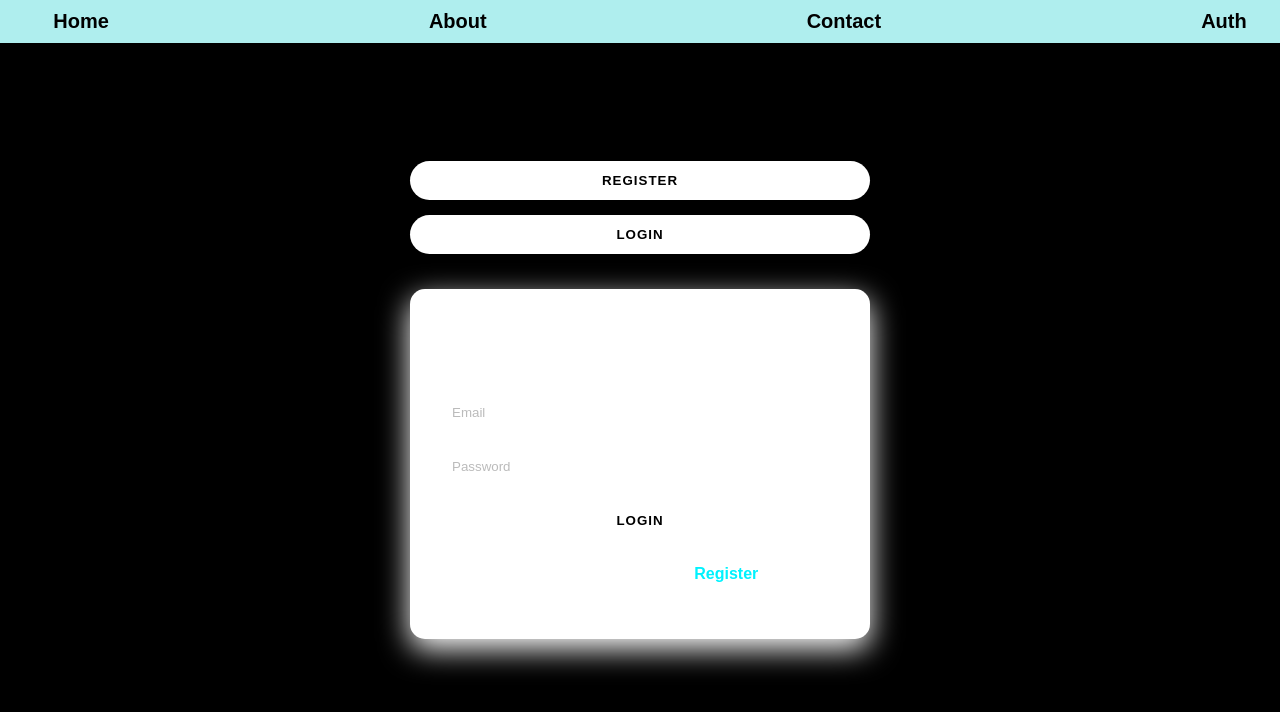
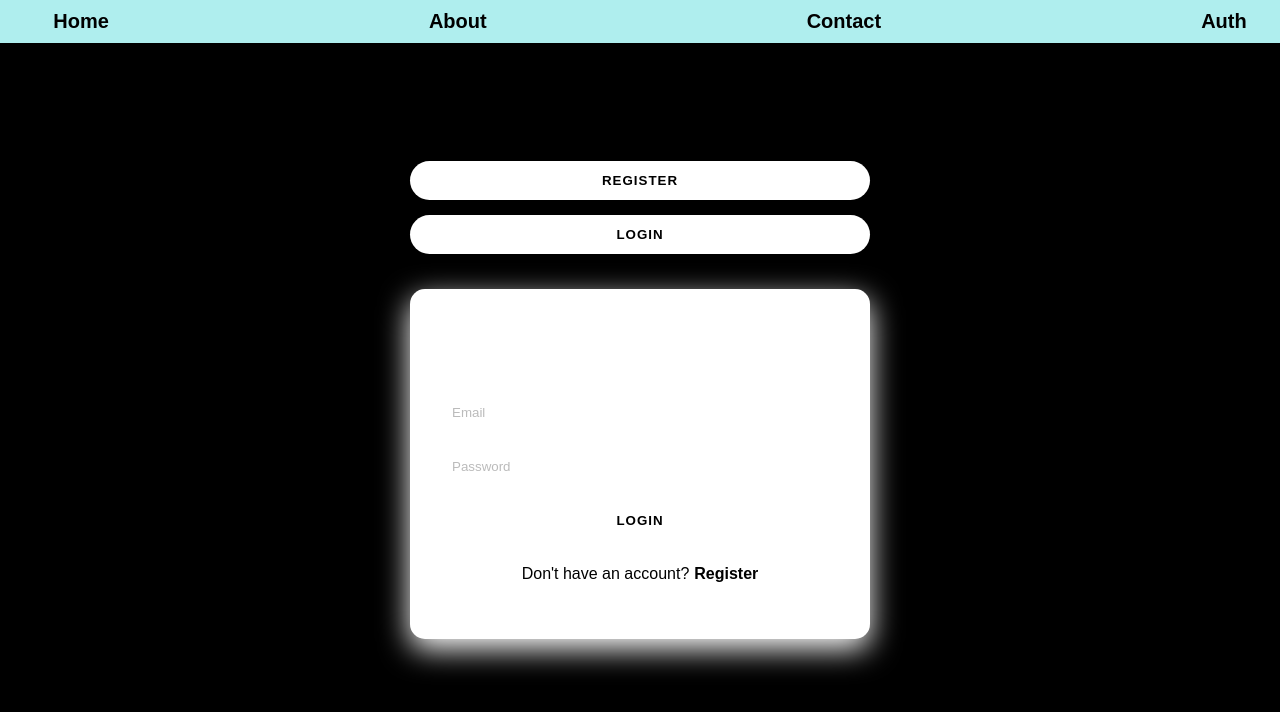
Before and after one commit to Eshhaa11/React-lesson1, a React (Create React App) app: page / in a window 1280 px wide. Both pictures are taken after a click on the button "LOGIN". Shown: the top 712 px of the page. Built offline with nearby package versions, Linux system fonts and the light colour scheme.

Commit message:
style: Update button hover background and text colors in LogInComponent for improved visibility

```diff
--- a/src/Components/LogInComponent.css
+++ b/src/Components/LogInComponent.css
@@ -49,16 +49,16 @@ button {
 }
 
 button:hover {
-    background-color: #0e4bcd;
+    background-color:white;
 }
 
 .switch-text {
     text-align: center;
-    color: #fff;
+    color: black;
 }
 
 .link-btn {
-    color: #00f2fe;
+    color: black;
     cursor: pointer;
     font-weight: bold;
     margin-left: 5px;
```
